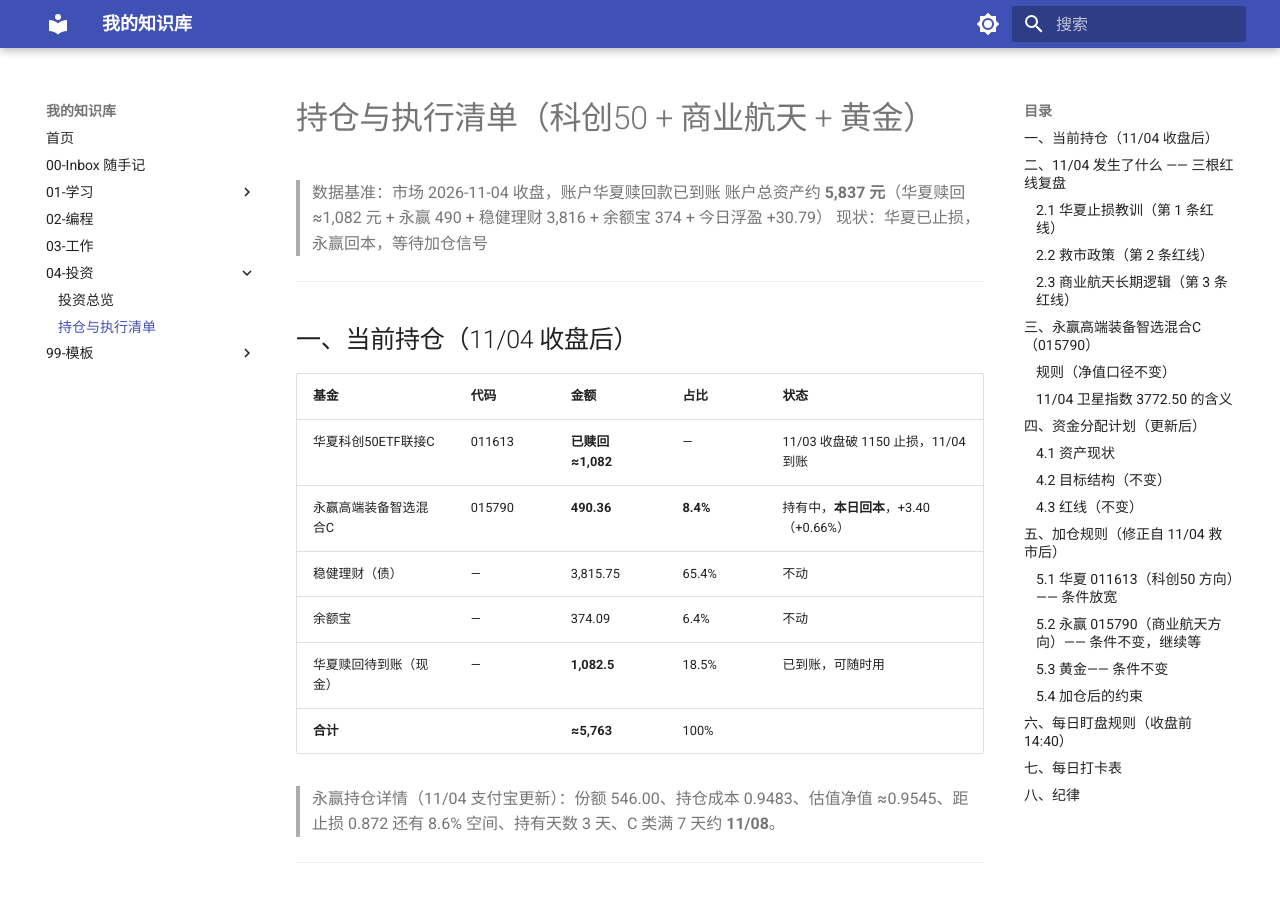
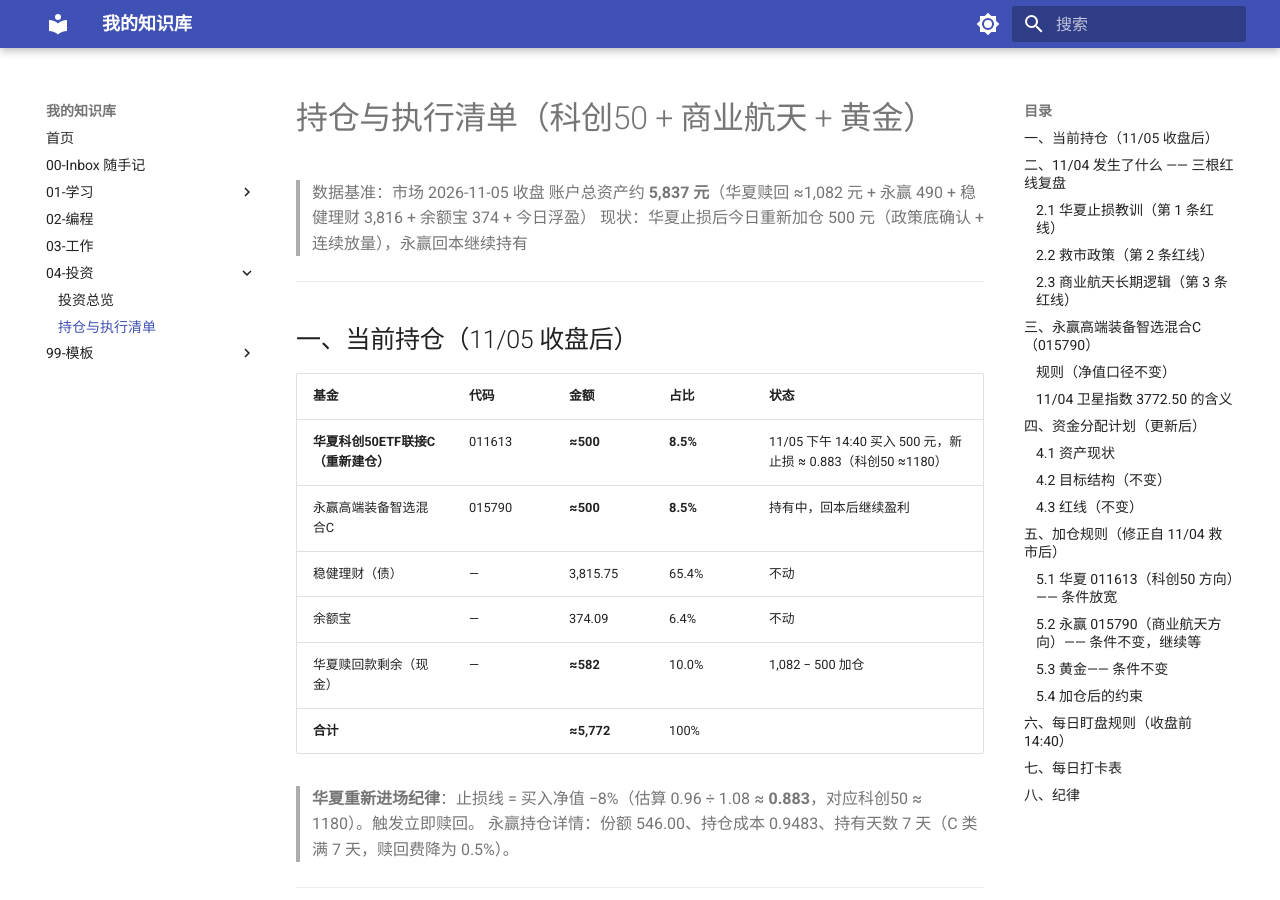
Before and after one commit to 164971963-ship-it/knowledge-base, an MkDocs documentation site: the page built from docs/investment/kc50-high-risk-plan.md, in a window 1280 px wide and 900 px high. Built offline with MkDocs 1.6.1 and Material for MkDocs 9.7.7, drawn with Linux system fonts in a browser that asks for light colours; some of the changed text lies outside the part shown.

Commit message:
docs: 华夏 011613 重新进场 500 元，11/05 打卡

```diff
--- a/docs/investment/kc50-high-risk-plan.md
+++ b/docs/investment/kc50-high-risk-plan.md
@@ -1,23 +1,24 @@
 # 持仓与执行清单（科创50 + 商业航天 + 黄金）
 
-> 数据基准：市场 2026-11-04 收盘，账户华夏赎回款已到账
-> 账户总资产约 **5,837 元**（华夏赎回 ≈1,082 元 + 永赢 490 + 稳健理财 3,816 + 余额宝 374 + 今日浮盈 +30.79）
-> 现状：华夏已止损，永赢回本，等待加仓信号
+> 数据基准：市场 2026-11-05 收盘
+> 账户总资产约 **5,837 元**（华夏赎回 ≈1,082 元 + 永赢 490 + 稳健理财 3,816 + 余额宝 374 + 今日浮盈）
+> 现状：华夏止损后今日重新加仓 500 元（政策底确认 + 连续放量），永赢回本继续持有
 
 ---
 
-## 一、当前持仓（11/04 收盘后）
+## 一、当前持仓（11/05 收盘后）
 
 | 基金 | 代码 | 金额 | 占比 | 状态 |
 |---|---|---|---|---|
-| 华夏科创50ETF联接C | 011613 | **已赎回 ≈1,082** | — | 11/03 收盘破 1150 止损，11/04 到账 |
-| 永赢高端装备智选混合C | 015790 | **490.36** | **8.4%** | 持有中，**本日回本**，+3.40（+0.66%） |
+| **华夏科创50ETF联接C（重新建仓）** | 011613 | **≈500** | **8.5%** | 11/05 下午 14:40 买入 500 元，新止损 ≈ 0.883（科创50 ≈1180） |
+| 永赢高端装备智选混合C | 015790 | **≈500** | **8.5%** | 持有中，回本后继续盈利 |
 | 稳健理财（债） | — | 3,815.75 | 65.4% | 不动 |
 | 余额宝 | — | 374.09 | 6.4% | 不动 |
-| 华夏赎回待到账（现金） | — | **1,082.5** | 18.5% | 已到账，可随时用 |
-| **合计** | | **≈5,763** | 100% | |
+| 华夏赎回款剩余（现金） | — | **≈582** | 10.0% | 1,082 − 500 加仓 |
+| **合计** | | **≈5,772** | 100% | |
 
-> 永赢持仓详情（11/04 支付宝更新）：份额 546.00、持仓成本 0.9483、估值净值 ≈0.9545、距止损 0.872 还有 8.6% 空间、持有天数 3 天、C 类满 7 天约 **11/08**。
+> **华夏重新进场纪律**：止损线 = 买入净值 −8%（估算 0.96 ÷ 1.08 ≈ **0.883**，对应科创50 ≈ 1180）。触发立即赎回。
+> 永赢持仓详情：份额 546.00、持仓成本 0.9483、持有天数 7 天（C 类满 7 天，赎回费降为 0.5%）。
 
 ---
 
@@ -175,13 +176,14 @@
 
 ## 七、每日打卡表
 
-| 日期 | 科创50 收盘 | 卫星指数 980018 | 华夏 011613 | 永赢 015790 净值 | 创新药ETF 159992 | 备注 |
-|---|---|---|---|---|---|---|
-| 10/30 | 1160.84（−5.47%） | — | 0.9346 | 0.9114 | — | 周跌 13.8%，破 1178 前低 |
-| 11/02 | 1196.94（+3.11%） | 3647.98 | 估 ≈0.963 | 0.9275 | — | 差 3.06 点没站上 1200 |
-| 11/03 | 1151.28（−3.82%） | 3555.09 | **赎回 ≈0.927** | — | — | **科创50 收盘破 1150，止损** |
-| **11/04** | **1265.47（+9.92%）** | **3772.50（+6.11%）** | — | **≈0.9545（回本）** | **0.831（+5.32%）** | **三重利好共振（2000 亿再贷款 + 美国中选 + 航天事件），创 2 年最大单日涨幅；成交 1344 万手（+26%），放量** |
-| | | | | | | |
+| 日期 | 科创50 收盘 | 卫星指数 980018 | 华夏 011613 | 永赢 015790 净值 | 创新药ETF 159992 | 黄金ETF 518880 | 备注 |
+|---|---|---|---|---|---|---|---|
+| 10/30 | 1160.84（−5.47%） | — | 0.9346 | 0.9114 | — | 7.995 | 周跌 13.8%，破 1178 前低 |
+| 11/02 | 1196.94（+3.11%） | 3647.98 | 估 ≈0.963 | 0.9275 | — | 7.941 | 差 3.06 点没站上 1200 |
+| 11/03 | 1151.28（−3.82%） | 3555.09 | **赎回 ≈0.927** | — | — | 7.989 | **科创50 收盘破 1150，止损** |
+| 11/04 | 1265.47（+9.92%） | 3772.50（+6.11%） | — | ≈0.9545（回本） | 0.831（+5.32%） | 8.229（+2.9%） | **三重利好共振，创 2 年最大单日涨幅；成交 1344 万手** |
+| **11/05** | **1282.24（+1.34%）** | ≈3900（估） | **≈0.96（买入 500 元）** | ≈0.975（估） | 0.850（+2.29%） | 8.412（+2.22%） | **华夏重新进场（连续 2 天 ≥1200 + ≥1245 + 放量 1402 万手）；黄金站上 8.10 ✅** |
+| | | | | | | | |
 
 ---
 
```
